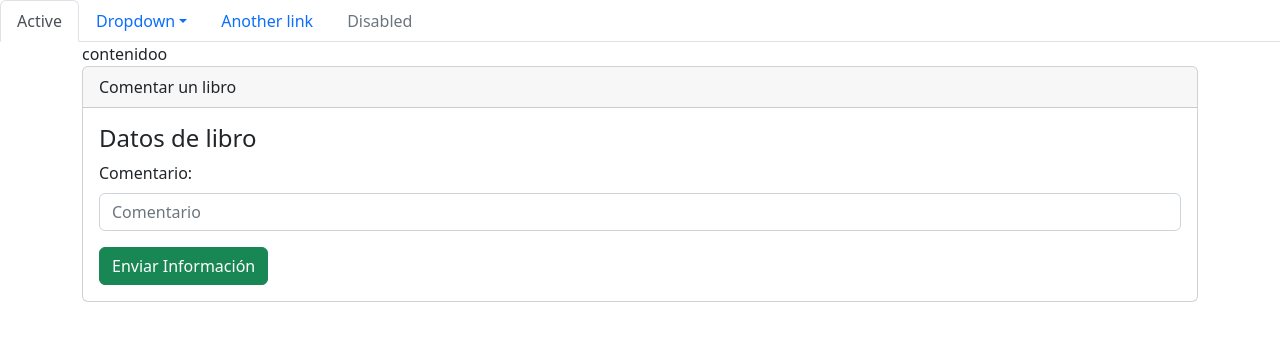
After one commit to Agustin-Bustos/django-dingo-bell, a Django app: page /comentar/1 in a window 1280 px wide. The commit adds this page. Shown: the top 341 px of the page. Run offline with Django 4.2, Linux system fonts and the light colour scheme.

Commit message:
Add files via upload

```diff
--- a/sitio-web DJ/Django/libreria/forms.py
+++ b/sitio-web DJ/Django/libreria/forms.py
@@ -1,6 +1,11 @@
 from django import forms
-from .models import Libro
+from .models import Comentarios, Libro
 class LibroForm(forms.ModelForm):
     class Meta:
         model = Libro
         fields = '__all__'
+
+class comentariosForm(forms.ModelForm):
+    class Meta:
+        model = Comentarios
+        fields = '__all__'
--- a/sitio-web DJ/Django/libreria/models.py
+++ b/sitio-web DJ/Django/libreria/models.py
@@ -13,3 +13,13 @@
     def delete(self, using=None, Keep_parents=False):
         self.imagen.storage.delete(self.imagen.name)
         super().delete()
+
+
+class Comentarios(models.Model):
+    ID_c=models.AutoField(primary_key=True)
+    ID=models.ForeignKey(Libro, on_delete=models.CASCADE)
+    Comentario=models.TextField(null=True,verbose_name="Comentario")
+
+    def __str__(self):
+        fila= "ID_c-ID: " + self.ID_c + "-" + self.ID +"Comentario" + self.Comentario
+        return fila
--- /dev/null
+++ b/sitio-web DJ/Django/libreria/templates/libros/comentar.html
@@ -0,0 +1,37 @@
+{% extends "páginas/index.html" %}
+{% block titulo %} Comentar {% endblock %}
+{% block contenido %}
+
+<div class="card">
+  <div class="card-header">
+      Comentar un libro
+  </div>
+  <div class="card-body">
+      <h4 class="card-title">Datos de libro</h4>
+
+
+        <form method="post" enctype="multipart/form-data">
+
+        <input type="hidden" class="hidden" name="ID" id="" aria-describedby="helpId" placeholder="ID" value="{{coment}}">
+            <div class="col-12 help-text">
+            </div>
+
+            <div class="mb-3">
+                <label for="" class="form-label">Comentario: </label>
+                <input type="" class="form-control" name="Comentario" id="" aria-describedby="helpId" placeholder="Comentario">
+            </div>
+            <div class="col-12 help-text">
+            </div>
+
+        <input href="{%url 'comentar' coment %}" name="" id="" class="btn btn-success" type="submit" value="Enviar Información">
+        </form>
+      </div>
+
+    </div>
+
+          </div>
+
+  </div>
+
+</div>
+{% endblock %}
--- a/sitio-web DJ/Django/libreria/templates/libros/libros.html
+++ b/sitio-web DJ/Django/libreria/templates/libros/libros.html
@@ -28,9 +28,11 @@
                   <td>{{libro.descripcion}}</td>
                   <td>
                   <a name="" id="" class="btn btn-info" href={%url 'editar' libro.id %} role="button">Editar </a>
+                  <a name="" id="" class="btn btn-danger" href={% url 'eliminar' libro.id %} role="button">Borrar</a>
+                  <a name="" id="" class="btn btn-light" href="{% url 'comentar' libro.id %}" role="button">Comentar</a>
+                  <a name="" id="" class="btn btn-light" href="{% url 'com' libro.id %}" role="button">Ver comentarios</a>
 
-                  |
-                  <a name="" id="" class="btn btn-danger" href={% url 'eliminar' libro.id %} role="button">Borrar</a>  </td>
+                </td>
                   </tr>
                   {% endfor %}
                   </tbody>
--- a/sitio-web DJ/Django/libreria/urls.py
+++ b/sitio-web DJ/Django/libreria/urls.py
@@ -8,5 +8,9 @@
     path('libros/', views.libros, name='Libros'),
     path('eliminar/<int:id>',views.eliminar, name='eliminar'),
     path('libros/editar/<int:id>', views.editar , name='editar'),
-    path('libros/crear/',views.crear, name='crear')
+    path('libros/crear/',views.crear, name='crear'),
+    path('comentar/<int:id>',views.comentar, name='comentar'),
+    path('com/<int:id>',views.com, name='com'),
+    path('eliminarc/<int:id>',views.eliminarc, name='eliminarc'),
+    path('editarc/<int:id>', views.editarc, name='editarc'),
 ]
--- a/sitio-web DJ/Django/libreria/views.py
+++ b/sitio-web DJ/Django/libreria/views.py
@@ -2,9 +2,11 @@
 from django.http import HttpResponse
 import os
 from flask import render_template, redirect
-from .models import Libro
-from .forms import LibroForm
+from .models import Comentarios, Libro
+from .forms import LibroForm, comentariosForm
 from django.shortcuts import render, redirect
+from django.views.decorators.csrf import csrf_exempt
+
 # Create your views here.
 def inicio(request):
     #return HttpResponse("PRUEBA 1")
@@ -47,3 +49,29 @@
         formulario.save()
         return redirect('Libros')
     return render(request,'libros/editar.html',{'formulario':formulario})
+
+@csrf_exempt
+def comentar(request,id):
+    formulario = comentariosForm(request.POST or None,request.FILES or None)
+    if formulario.is_valid():
+        formulario.save()
+        return redirect('/libros')
+    return render(request, 'libros/comentar.html', {'coment':id})
+
+
+def com(request,id):
+    comentarios = Comentarios.objects.filter(ID=id)
+    return render(request, 'libros/com.html', {'comentarios':comentarios})
+
+def eliminarc(request,id):
+    comentario= Comentarios.objects.get(ID_c=id)
+    comentario.delete()
+    return redirect('com')
+
+def editarc(request,id):
+    comentarios=Comentarios.objects.get(ID_c=id)
+    formulario = comentariosForm(request.POST or None,request.FILES or None, instance=Comentarios)
+    if formulario.is_valid() and request.POST:
+        formulario.save()
+        return redirect('libros')
+    return render(request,'libros/editarcom.html',{'formulario':formulario})
```
Also changed, not shown: sitio-web DJ/Django/libreria/templates/libros/com.html (added, +58 -0 lines), sitio-web DJ/Django/libreria/templates/libros/editarcom.html (added, +37 -0 lines), sitio-web DJ/Django/libreria/migrations/0002_comentarios.py (added).
